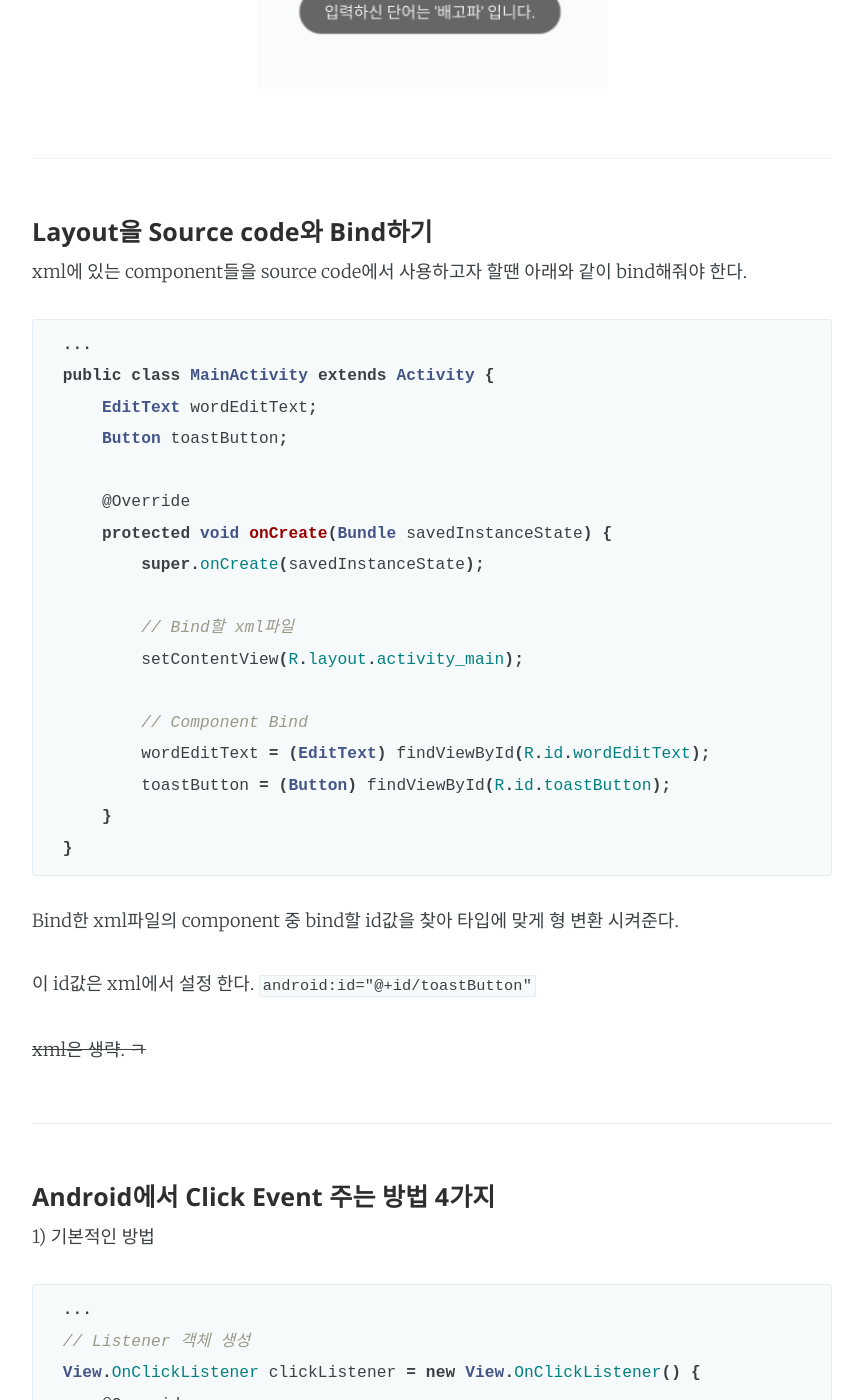
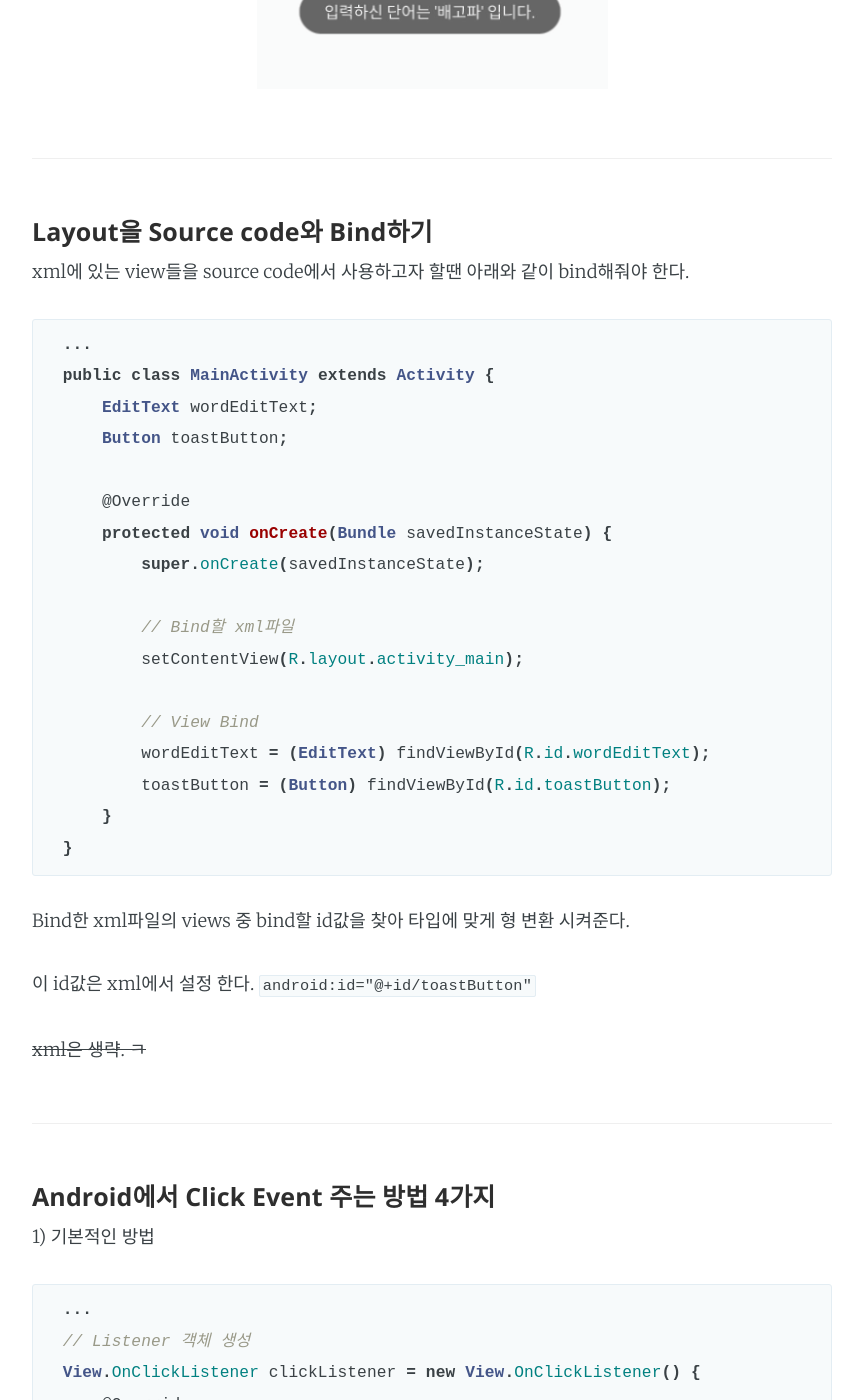
Before and after one commit to ham1955burger/ham1955burger.github.com, a Jekyll site: the page built from _posts/2016-12-30-Android-Click-Event.md, in a window 1280 px wide and 1400 px high, scrolled down 832 px. Shown: the whole window, without its empty margins (208-1071 px from the left). Built offline with Jekyll 4.4.1, drawn with Linux system fonts in a browser that asks for light colours; comment, search, counter and statistics services are not loaded; some of the changed text lies outside the part shown.

Commit message:
post: Android-Layout-Bind-Library-Butter-Knife, modified: Android-Click-Event

```diff
--- a/_posts/2016-12-30-Android-Click-Event.md
+++ b/_posts/2016-12-30-Android-Click-Event.md
@@ -13,7 +13,7 @@ categories: Android
 
 #### Layout을 Source code와 Bind하기
 
-xml에 있는 component들을 source code에서 사용하고자 할땐 아래와 같이 bind해줘야 한다.
+xml에 있는 view들을 source code에서 사용하고자 할땐 아래와 같이 bind해줘야 한다.
 
 {% highlight java %}
   ...
@@ -28,14 +28,14 @@ xml에 있는 component들을 source code에서 사용하고자 할땐 아래와
           // Bind할 xml파일
           setContentView(R.layout.activity_main);
 
-          // Component Bind
+          // View Bind
           wordEditText = (EditText) findViewById(R.id.wordEditText);
           toastButton = (Button) findViewById(R.id.toastButton);
       }
   }
 {% endhighlight %}
 
-Bind한 xml파일의 component 중 bind할 id값을 찾아 타입에 맞게 형 변환 시켜준다.
+Bind한 xml파일의 views 중 bind할 id값을 찾아 타입에 맞게 형 변환 시켜준다.
 
 이 id값은 xml에서 설정 한다. `android:id="@+id/toastButton"`
 
```
Also changed, not shown: other parts of _posts/2016-12-30-Android-Click-Event.md (+1 -1 lines), _posts/2017-01-02-Android-Layout-Bind-Library-Butter-Knife.md (added, +83 -0 lines).
